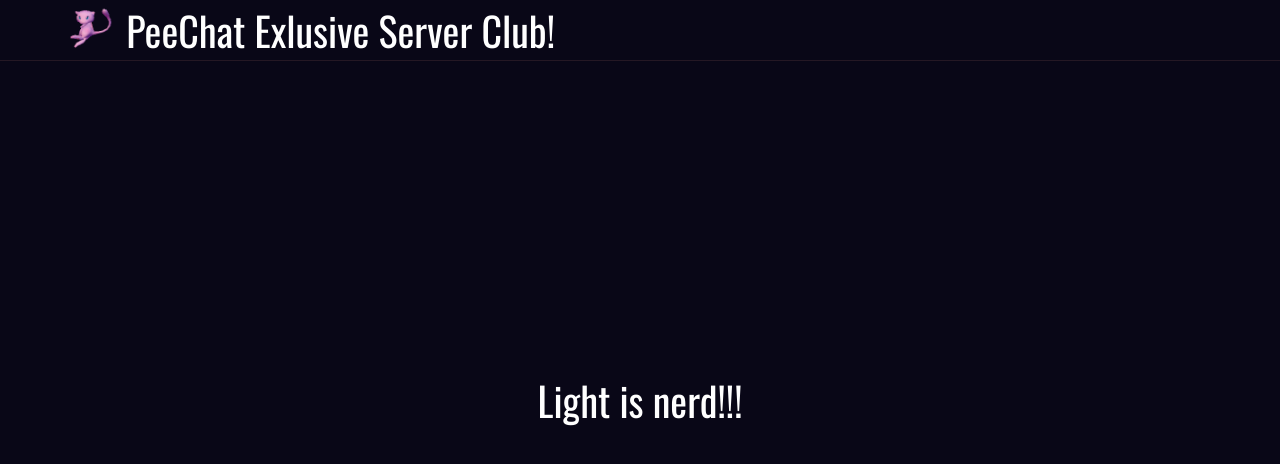
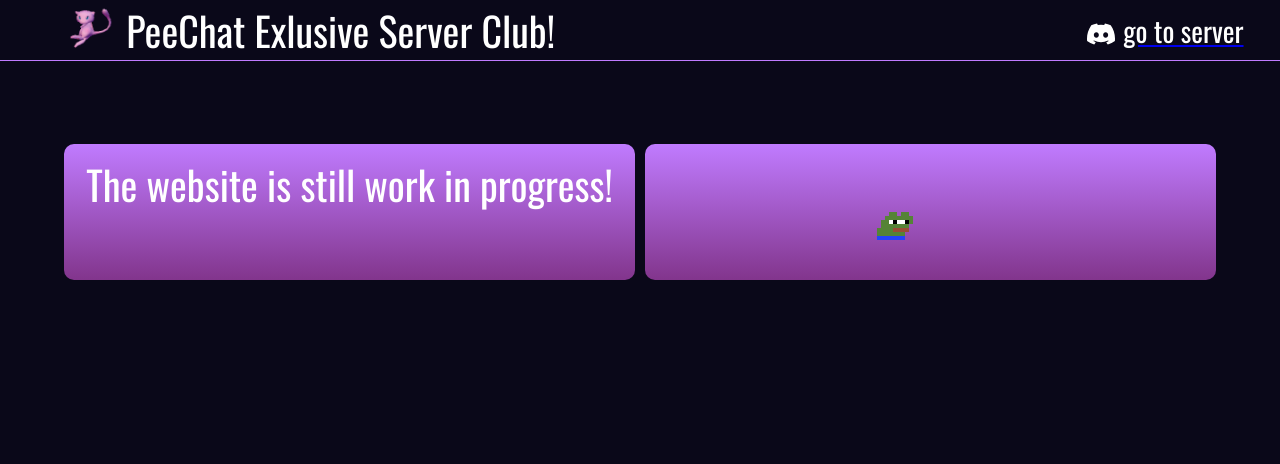
Before and after one commit to jaco-L8/peechat-club, a React (Create React App) app: page / in a window 1280 px wide. Shown: the top 464 px of the page. Built offline with nearby package versions, Linux system fonts and the light colour scheme.

Commit message:
created first changes added simple header added bento-box design added buttons

```diff
--- a/src/App.css
+++ b/src/App.css
@@ -1,15 +1,6 @@
 
 @import url('https://fonts.googleapis.com/css2?family=Oswald&display=swap');
-
-
-:root {
-  --text: #ffffff;
-  --background: #090717;
-  --primary: #130f2e;
-  --secondary: #251824;
-  --accent: #a06a97;
-}
-
+@import 'variables.css';
 
 body {
   background-color: var(--background);
@@ -17,9 +8,13 @@ body {
 
 .header {
   position: fixed;
+  display: flex;
+  justify-content: flex-end;
   top: 0;
   width: 100%;
-  border-bottom: 1px solid var(--secondary);
+  border-bottom: 1px solid var(--primary);
+  background-color: var(--background);
+  z-index: 9997;
 }
 
 
@@ -27,6 +22,7 @@ body {
   padding-left: 5%;
   display: flex;
   align-items: center;
+  flex-grow: 1;
 }
 
 .logo-container img {
@@ -43,9 +39,25 @@ p {
   color: var(--text);
 }
 
-.Test {
-  display: flex;
-  justify-content: center;
-  align-items: center;
-  height: 100vh;
+.bento-container {
+  display: grid;
+  grid-template-columns: repeat(2, 1fr);
+  grid-template-rows: 1fr;
+  grid-column-gap: 10px;
+  grid-row-gap: 10px;
+  padding-top: 5rem;
+  margin: 1rem 5% 0 5%;
 }
+
+.bento-container div {
+  background: linear-gradient(to bottom, var(--primary), var(--secondary));
+  /* filter: brightness(0.5); */
+  border-radius: 10px;
+  padding: 10px;
+  text-align: center;
+  margin-top: 3em;
+}
+
+
+.T1 { grid-area: 1 / 1 / 2 / 2; }
+.T2 { grid-area: 1 / 2 / 2 / 3; }
--- a/src/App.js
+++ b/src/App.js
@@ -1,13 +1,13 @@
 import './App.css';
 import Header from './header.js';
-import Testcomp from './testcomp.js';
+import Bento from './bentoBox.js';
 
 function App() {
   return (
     <div className="App">
       <Header />
 
-      <Testcomp />
+      <Bento />
     </div>
   );
 }
--- /dev/null
+++ b/src/bentoBox.js
@@ -0,0 +1,13 @@
+import React from 'react';
+import ppHop from './ppHop.gif';
+
+function bento() {
+    return (
+        <div className='bento-container'>
+                <div className="T1 content"><p>The website is still work in progress!</p></div>
+                <div className="T2 content"> <img src={ppHop} alt="ppHop"/></div>
+        </div>
+    )
+}
+
+export default bento;
--- a/src/header.js
+++ b/src/header.js
@@ -1,5 +1,6 @@
 import React from 'react';
 import logo from './MewSpin.gif';
+import LinkButton from './linkButton';
 
 function Header() {
     return (
@@ -7,8 +8,11 @@ function Header() {
             <div className="logo-container">
                 <img src={logo} alt="PeeChat Logo" />
                 <p>PeeChat Exlusive Server Club!</p>
+                < LinkButton />
             </div>
         </div>
+
+
     )
 }
 
--- /dev/null
+++ b/src/linkButton.css
@@ -0,0 +1,33 @@
+@import 'variables.css';
+
+
+.linkButton-container {
+    display: flex;
+    justify-content: flex-end;
+    align-items: center;
+    margin-left: auto;
+    padding-right: 3%;
+}
+
+.button-1 a{
+    transition: filter 0.2s ease-in-out;
+    cursor: pointer;
+    display: flex;
+    align-items: center;
+}
+
+.button-1 img {
+    margin-right: 0.5rem;
+    margin-top: 0.5rem;
+    height: 1.75rem;
+    width: 1.75rem;
+}
+
+.button-1 p {
+    font-size: 1.75rem;
+}
+
+
+.button-1 a:hover {
+    filter:brightness(0.5)
+}
--- /dev/null
+++ b/src/linkButton.js
@@ -0,0 +1,16 @@
+import React from "react";
+import "./linkButton.css";
+import discordLogo from "./discordLogo.svg";
+
+function linkButton() {
+    return <div className="linkButton-container">
+        <div className="button-1">
+            <a href="https://discord.com/channels/1152979295128535130/1152979295799615551" target="_blank" rel="noopener noreferrer">
+                <img src={discordLogo} alt="Discord Logo" />
+                <p>go to server</p>
+            </a>
+        </div>
+    </div>;
+}
+
+export default linkButton;
--- a/src/testcomp.js
+++ /dev/null
@@ -1,11 +0,0 @@
-import React from 'react';
-
-function TestComp() {
-    return (
-        <div className='Test'>
-            <p>Light is nerd!!!</p>
-        </div>
-    )
-}
-
-export default TestComp;
--- /dev/null
+++ b/src/variables.css
@@ -0,0 +1,7 @@
+:root {
+    --text: #ffffff;
+    --background: #0a0819;
+    --primary: #c07bff;
+    --secondary: #82358c;
+    --accent: #abafff;
+  }
```
Also changed, not shown: src/discordLogo.svg (added), src/ppHop.gif (added).
